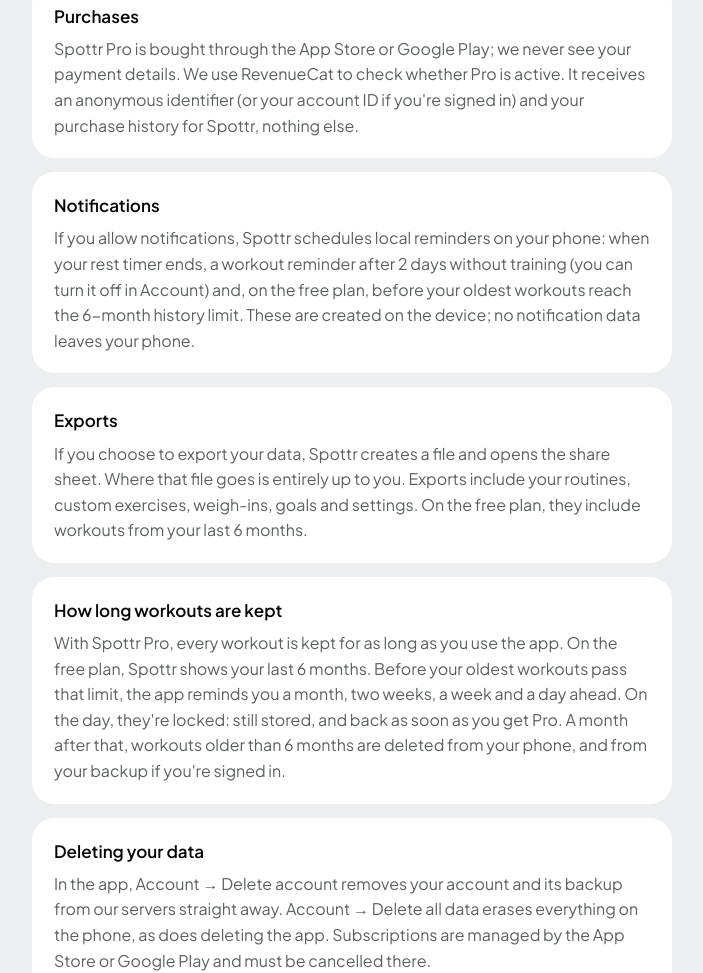
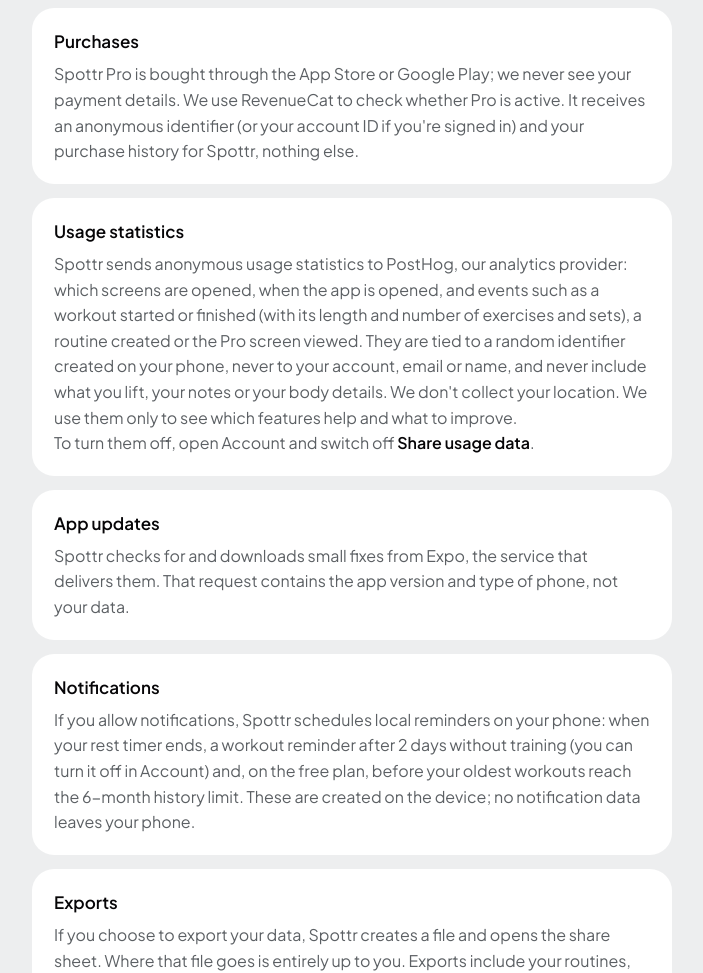
Before and after one commit to medasgi/spottr-site, a plain HTML site: page privacy/index.html in a window 1280 px wide. Shown: the part 1105-2078 px from the top of the page, without its empty margins (288-991 px from the left). Drawn offline with Linux system fonts and the light colour scheme.

Commit message:
Privacy policy: anonymous usage statistics (PostHog, can be turned off) and app updates from Expo
Co-Authored-By: Claude Opus 5.5 <noreply@anthropic.com>
Claude-Session: https://claude.ai/code/session_01XfkGMWBrEACiva9V8rNJXV

```diff
--- a/privacy/index.html
+++ b/privacy/index.html
@@ -30,11 +30,11 @@
 <main>
   <a class="brand" href="../" style="color:inherit;text-decoration:none"><span class="dot"></span>Spottr</a>
   <h1>Privacy Policy</h1>
-  <p class="date">Last updated 18 November 2026</p>
+  <p class="date">Last updated 24 November 2026</p>
 
   <section>
     <h2>The short version</h2>
-    <p><strong>Spottr works without an account, and then nothing leaves your phone.</strong> If you choose to sign in, we keep a backup of your training data and your email address so you can get it back on another phone. There are no ads, no analytics and no tracking, and we never sell your data.</p>
+    <p><strong>Spottr works without an account, and then your training data never leaves your phone.</strong> If you choose to sign in, we keep a backup of your training data and your email address so you can get it back on another phone. To see what to improve, Spottr sends anonymous usage statistics, which you can turn off. There are no ads and no tracking, and we never sell your data.</p>
   </section>
 
   <section>
@@ -60,6 +60,17 @@
   <section>
     <h2>Purchases</h2>
     <p>Spottr Pro is bought through the App Store or Google Play; we never see your payment details. We use RevenueCat to check whether Pro is active. It receives an anonymous identifier (or your account ID if you're signed in) and your purchase history for Spottr, nothing else.</p>
+  </section>
+
+  <section>
+    <h2>Usage statistics</h2>
+    <p>Spottr sends anonymous usage statistics to PostHog, our analytics provider: which screens are opened, when the app is opened, and events such as a workout started or finished (with its length and number of exercises and sets), a routine created or the Pro screen viewed. They are tied to a random identifier created on your phone, never to your account, email or name, and never include what you lift, your notes or your body details. We don't collect your location. We use them only to see which features help and what to improve.</p>
+    <p>To turn them off, open Account and switch off <strong>Share usage data</strong>.</p>
+  </section>
+
+  <section>
+    <h2>App updates</h2>
+    <p>Spottr checks for and downloads small fixes from Expo, the service that delivers them. That request contains the app version and type of phone, not your data.</p>
   </section>
 
   <section>
```
